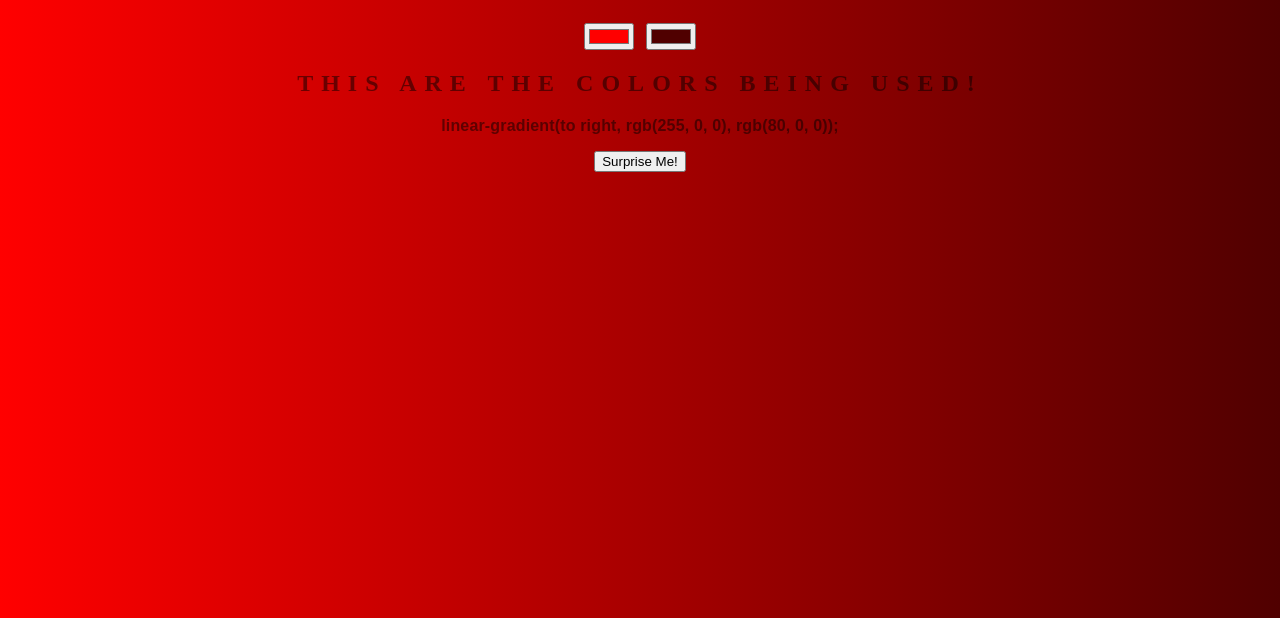
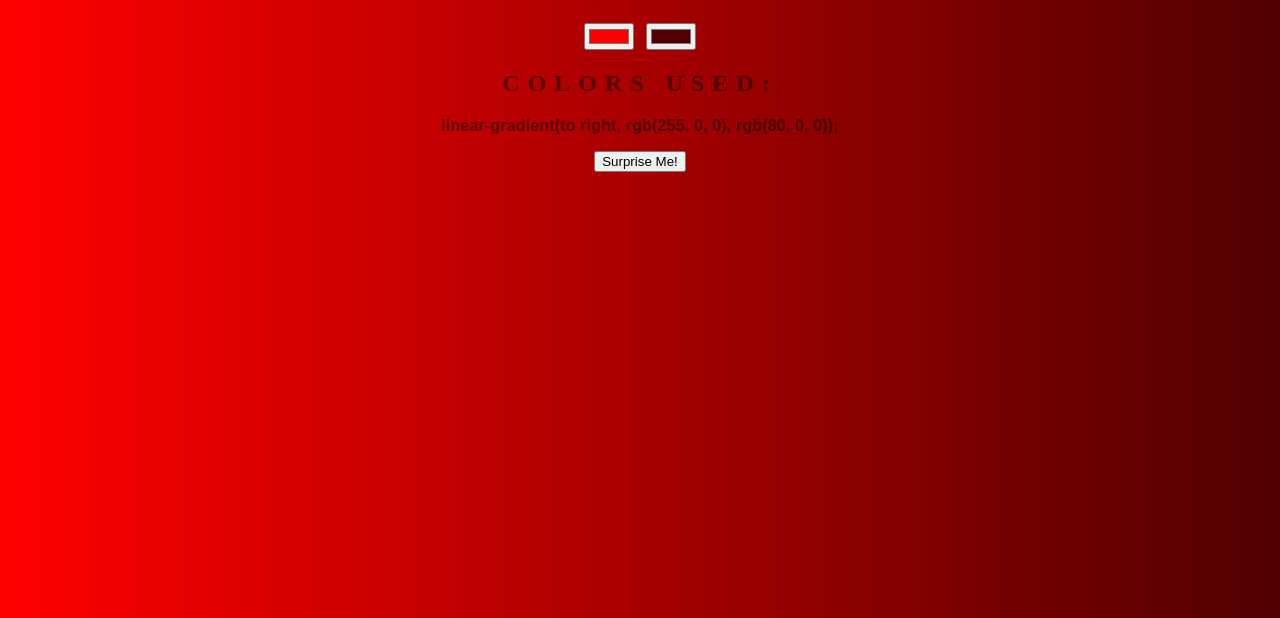
Before and after one commit to Joe-Pena/background-generator, a plain HTML site: page index.html in a window 1280 px wide. Shown: the part 182-800 px from the top of the page. Drawn offline with Linux system fonts and the light colour scheme.

```diff
--- a/index.html
+++ b/index.html
@@ -8,7 +8,7 @@
 	<h1>Background Generator</h1>
 	<input class="color1" type="color" name="color1" value="#ff0000">
 	<input class="color2" type="color" name="color2" value="#500000">
-	<h2>This are the colors being used!</h2>
+	<h2>Colors used: </h2>
 	<h3></h3>
 <script type="text/javascript" src="script.js"></script>
 </body>
```
